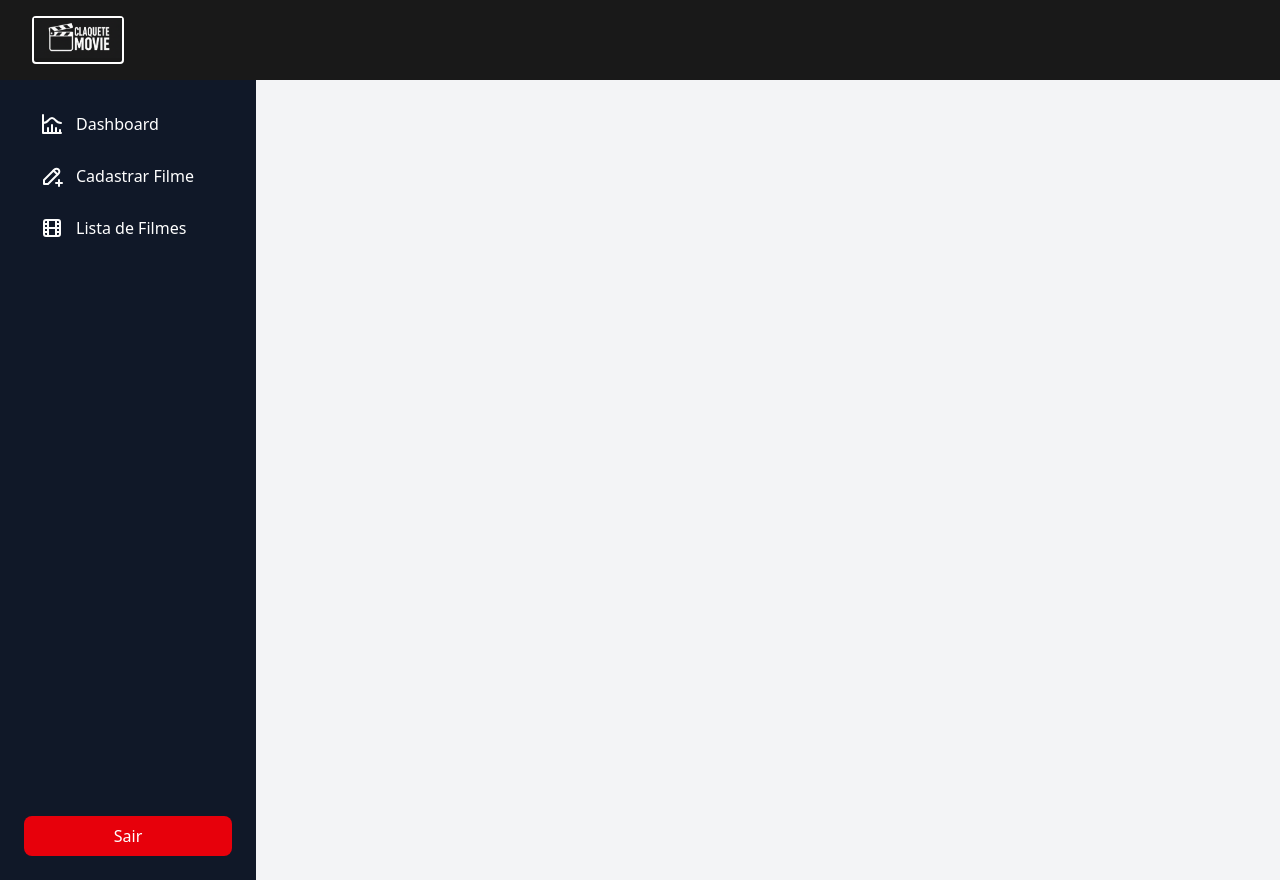
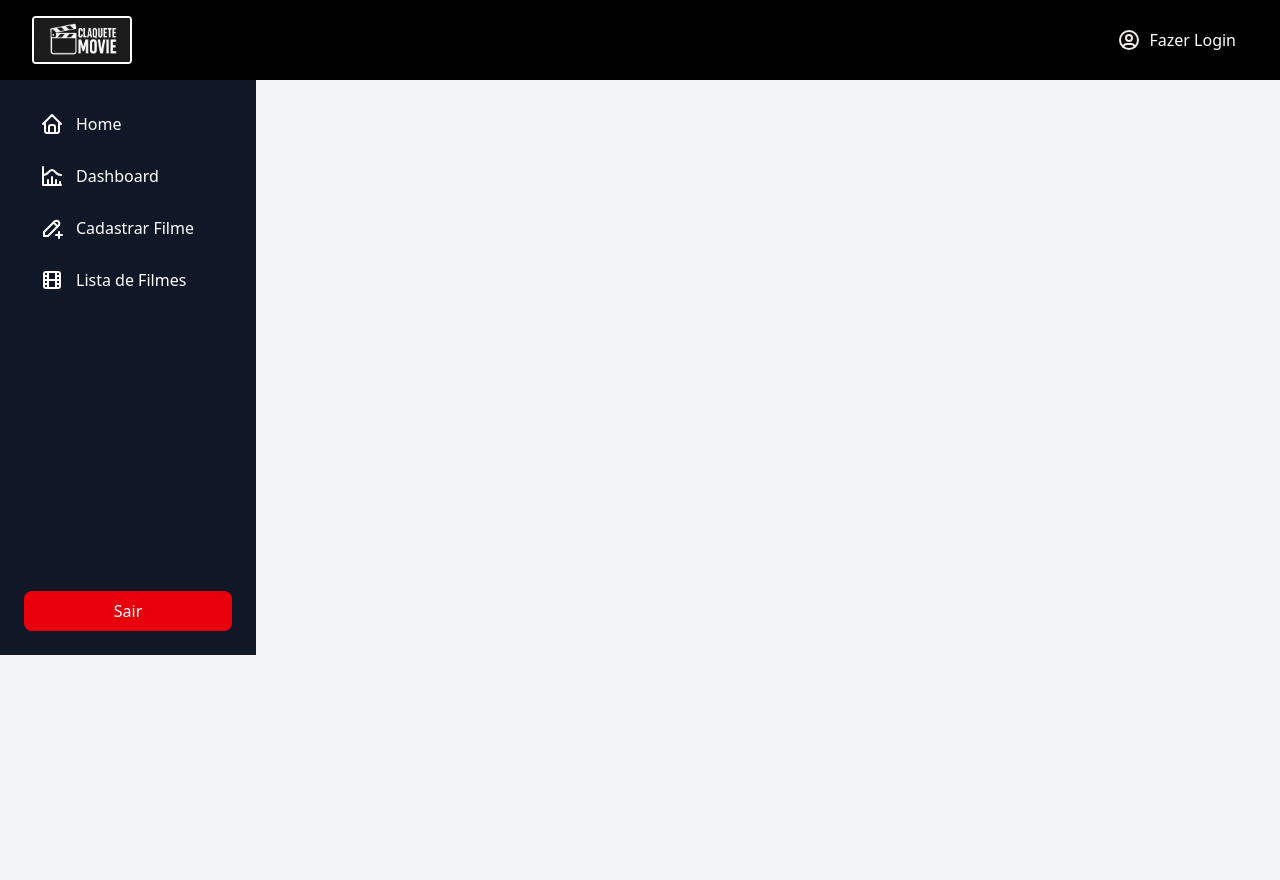
Before and after one commit to victoriapiassa/ClaqueteMovie, a Vue app: page /areaAdmin in a window 1280 px wide. Built offline with nearby package versions, Linux system fonts and the light colour scheme; no server answers.

Commit message:
criação do homeAdmin, fixação da pagina home e deaderAdmin

```diff
--- a/src/App.vue
+++ b/src/App.vue
@@ -3,14 +3,15 @@
 import Appheader from './components/Appheader.vue'; // Importando o componente Appheader
 import axios from 'axios';
 import { useUserStore } from '@/stores/user';
-import listFilm from './components/listFilm.vue';
+import listFilm from './pages/admin/listFilm.vue';
 import RegisterFilm from './pages/admin/registerFilm.vue';
 import { useRoute } from 'vue-router';
 import loginAdmin from './pages/admin/loginAdmin.vue';
 
 import AdminHeader from './components/AdminHeader.vue';
 import LoginHeader from './components/LoginHeader.vue';
-import AreaAdmin from './pages/admin/areaAdmin.vue';
+import homeAdmin from './pages/admin/homeAdmin.vue';
+
 
 
 axios.defaults.baseURL = import.meta.env.VITE_API_URL; // Configurando a URL base do Axios
@@ -25,6 +26,7 @@
     listFilm,
     RegisterFilm,
     loginAdmin,
+    homeAdmin
 
   },
 
@@ -45,7 +47,8 @@
 
 <template>
   <LoginHeader v-if="['/login', '/register'].includes(route.path)" />
-  <AdminHeader v-else-if="['/loginAdmin', '/registerFilm', '/areaAdmin'].includes(route.path)" />
+  <AdminHeader v-else-if="route.path.startsWith('/admin') || route.path === '/loginAdmin'" />
+
   <Appheader v-else />
 
   <router-view />
--- a/src/components/AdminHeader.vue
+++ b/src/components/AdminHeader.vue
@@ -1,18 +1,14 @@
 <template>
 
-<header class=" bg-black-900">
+<header class="fixed top-0 left-0 right-0 bg-black/90 text-white shadow-md z-30">
 
-    <div class="flex mx-auto max-w-7x1 justify-start px-4  py-4 sm:px-8 bg-black/90 text-white">
+    <div class="flex  mx-auto max-w-7x1 justify-start px-4  py-4 sm:px-8 bg-black/90 text-white">
 
         <div class="h-12 border-2 border-white rounded">
-            <RouterLink to="/"> <img  class="h-10" src="../assets/image/logo_ClaqueteMovie.png" alt=""> </RouterLink>
+            <RouterLink to="/admin/homeAdmin"> <img  class="h-10" src="../assets/image/logo_ClaqueteMovie.png" alt=""> </RouterLink>
         </div>
 
     </div>
 
 </header>
-
-
-
-
 </template>
--- a/src/pages/admin/areaAdmin.vue
+++ b/src/pages/admin/areaAdmin.vue
@@ -2,9 +2,19 @@
 
 <div class="flex min-h-screen bg-gray-100">
     <!-- Sidebar -->
-    <aside class="w-64 bg-gray-900 text-white flex flex-col p-6 space-y-6">
+    <aside class="fixed top-20 left-0 w-64 h-[575px] bg-gray-900 text-white flex flex-col p-6 space-y-6 overflow-auto">
 
       <nav class="flex flex-col space-y-3">
+
+        <RouterLink
+          to="/admin/homeAdmin"
+          class="flex items-center gap-3 py-2 px-4 rounded-lg hover:bg-gray-700 transition"
+          active-class="bg-gray-700" >
+
+          <svg xmlns="http://www.w3.org/2000/svg" width="24" height="24" viewBox="0 0 24 24" fill="none" stroke="#fffafa" stroke-width="2" stroke-linecap="round" stroke-linejoin="round" class="icon icon-tabler icons-tabler-outline icon-tabler-home"><path stroke="none" d="M0 0h24v24H0z" fill="none"/><path d="M5 12l-2 0l9 -9l9 9l-2 0" /><path d="M5 12v7a2 2 0 0 0 2 2h10a2 2 0 0 0 2 -2v-7" /><path d="M9 21v-6a2 2 0 0 1 2 -2h2a2 2 0 0 1 2 2v6" /></svg>
+
+          <p> Home </p>
+        </RouterLink>
         <RouterLink
           to="/admin/dashboard"
           class="flex items-center gap-3 py-2 px-4 rounded-lg hover:bg-gray-700 transition"
@@ -81,7 +91,7 @@
           Sair
         </RouterLink>
       </div>
-    </aside><!-- 🔥 Área onde as rotas filhas aparecem -->
+    </aside>
     <main class="flex-1 p-10 ml-64">
       <router-view />
     </main>
--- /dev/null
+++ b/src/pages/admin/homeAdmin.vue
@@ -0,0 +1,4 @@
+<template>
+
+    <div class="bg-red-200">  <p> Olá </p></div>
+</template>
--- a/src/pages/admin/loginAdmin.vue
+++ b/src/pages/admin/loginAdmin.vue
@@ -1,7 +1,7 @@
 <template>
-  <div class="flex justify-center items-center min-h-screen bg-black">
+  <div class="flex justify-center items-center min-h-screen bg-black/90">
     <!-- Claquete -->
-    <div class="relative w-full max-w-lg mx-auto shadow-2xl overflow-hidden border-4 border-white bg-black rounded-lg">
+    <div class="relative w-full max-w-lg mx-auto shadow-2xl overflow-hidden border-4 border-white bg-black/90 rounded-lg">
 
       <!-- Parte superior (tampa da claquete) -->
       <div
@@ -32,9 +32,16 @@
 
           <button
             type="submit"
-            class="bg-blue-600 text-white py-2 rounded hover:bg-blue-700 transition"
+            class="bg-blue-600 text-white py-2 rounded hover:bg-blue-700 transition flex items-center justify-center"
+            :disabled="loading"
           >
-            Entrar
+            <span v-if="!loading">Entrar</span>
+
+            <!-- Spinner quando loading -->
+            <svg v-else class="animate-spin h-5 w-5 text-white" xmlns="http://www.w3.org/2000/svg" fill="none" viewBox="0 0 24 24">
+              <circle class="opacity-25" cx="12" cy="12" r="10" stroke="currentColor" stroke-width="4"></circle>
+              <path class="opacity-75" fill="currentColor" d="M4 12a8 8 0 018-8v4a4 4 0 00-4 4H4z"></path>
+            </svg>
           </button>
         </form>
 
@@ -46,6 +53,7 @@
 
 <script>
 import axios from "axios";
+import { useUserStore } from "@/stores/user";
 
 export default {
   name: "loginAdmin",
@@ -54,29 +62,41 @@
       email: "",
       password: "",
       erro: "",
+      loading: false
     };
   },
   methods: {
     async handleLogin() {
+      const userStore = useUserStore();
+      this.loading = true;
+
       try {
         const res = await axios.post(
           "http://localhost:3000/admin/loginAdmin",
-          {
-            email: this.email,
-            password: this.password,
-          },
+          { email: this.email, password: this.password },
           { withCredentials: true }
         );
 
-        const user = res.data;
-        if (user.isAdmin) {
-          this.$router.push("/areaAdmin");
+        const adminData = res.data;
+
+        if (adminData.isAdmin) {
+          // salva no Pinia
+          userStore.setUser(adminData);
+
+          // salva no localStorage
+          localStorage.setItem("user", JSON.stringify(adminData));
+
+          // redireciona para a homeAdmin
+          this.$router.push("/admin/homeAdmin");
         } else {
           this.erro = "Acesso negado. Você não é admin.";
         }
+
       } catch (err) {
         console.error("Erro no login:", err);
-        this.erro = err.response?.data || "Erro no login";
+        this.erro = err.response?.data?.message || "Erro no login";
+      } finally {
+        this.loading = false;
       }
     },
   },
--- a/src/router/indexRouter.js
+++ b/src/router/indexRouter.js
@@ -14,6 +14,7 @@
 import AreaAdmin from '@/pages/admin/areaAdmin.vue';
 import listFilm from '@/pages/admin/listFilm.vue';
 import registerFilm from '@/pages/admin/registerFilm.vue';
+import homeAdmin from '@/pages/admin/homeAdmin.vue';
 
 
 
@@ -33,6 +34,7 @@
     // { path: 'dashboard', component: Dashboard },
     { path: 'listFilm', component: listFilm },
     { path: 'registerFilm', component: registerFilm },
+    { path: 'homeAdmin', component: homeAdmin},
   ]
 }
 ]
```
